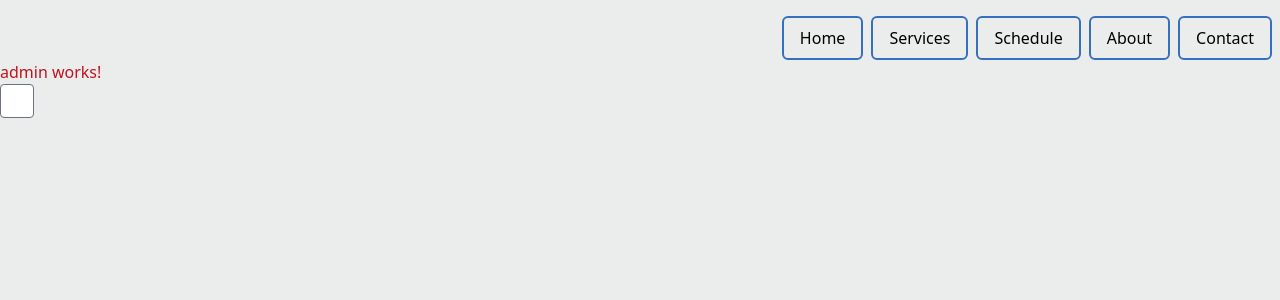
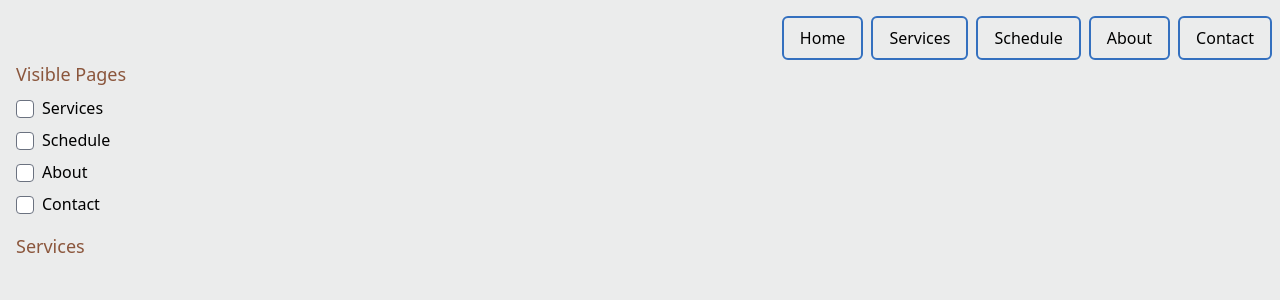
Before and after one commit to belugasanity/blue, an Angular app: page /admin in a window 1280 px wide. Shown: the top 300 px of the page. Built offline with nearby package versions, Linux system fonts and the light colour scheme.

Commit message:
add checkboxes for displayed pages

```diff
--- a/src/app/admin/admin.component.html
+++ b/src/app/admin/admin.component.html
@@ -1,2 +1,19 @@
-<p class="text-heat-900">admin works!</p>
-<input type="checkbox" class="rounded text-heat-800 p-4" />
+<h3 class="text-earth-800 pl-4 text-lg">Visible Pages</h3>
+<div class="flex flex-row justify-start pl-4 mt-2">
+  <input type="checkbox" class="rounded text-earth-500 p-2 mr-2 mt-1" name="services" />
+  <label for="services">Services</label>
+</div>
+<div class="flex flex-row justify-start pl-4 mt-2">
+  <input type="checkbox" class="rounded text-earth-500 p-2 mr-2 mt-1" name="schedule" />
+  <label for="schedule">Schedule</label>
+</div>
+<div class="flex flex-row justify-start pl-4 mt-2">
+  <input type="checkbox" class="rounded text-earth-500 p-2 mr-2 mt-1" name="about" />
+  <label for="about">About</label>
+</div>
+<div class="flex flex-row justify-start pl-4 mt-2">
+  <input type="checkbox" class="rounded text-earth-500 p-2 mr-2 mt-1" name="contact" />
+  <label for="contact">Contact</label>
+</div>
+
+<h3 class="text-earth-800 pl-4 text-lg mt-4">Services</h3>
```
